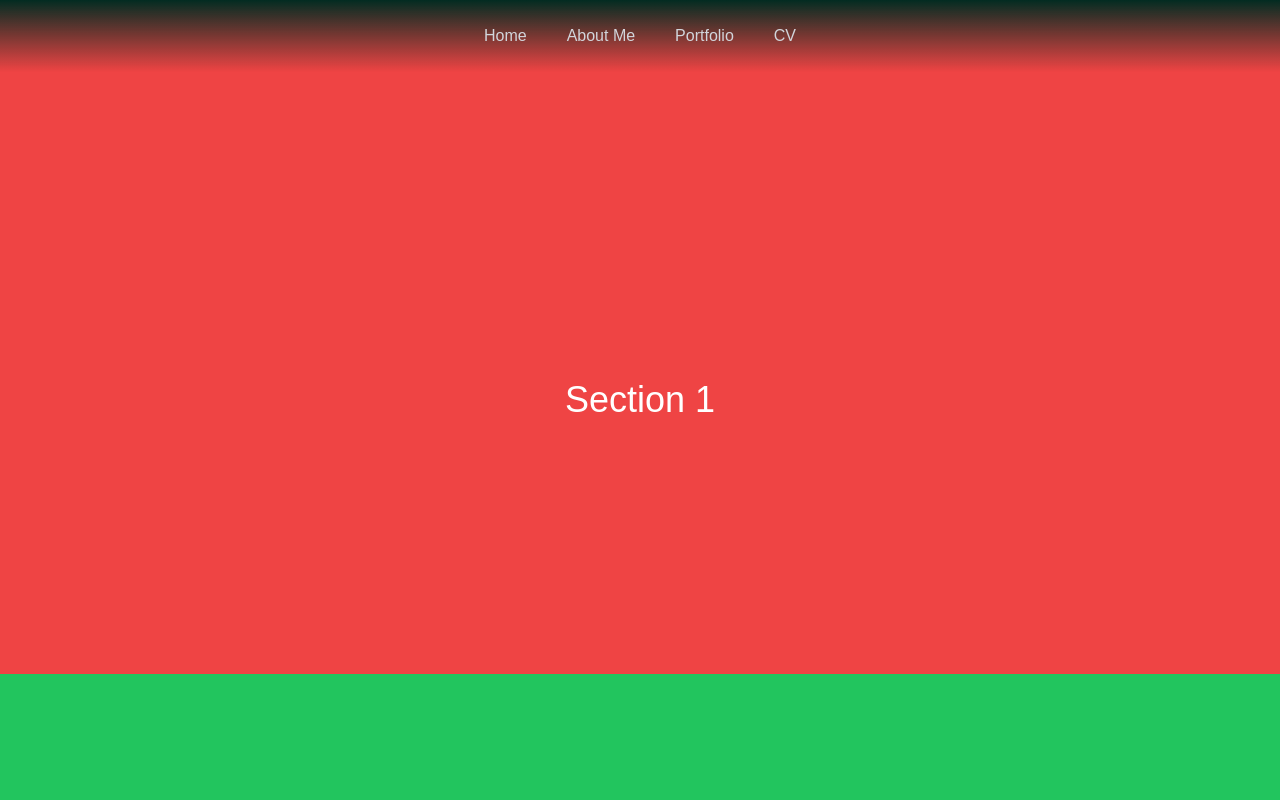
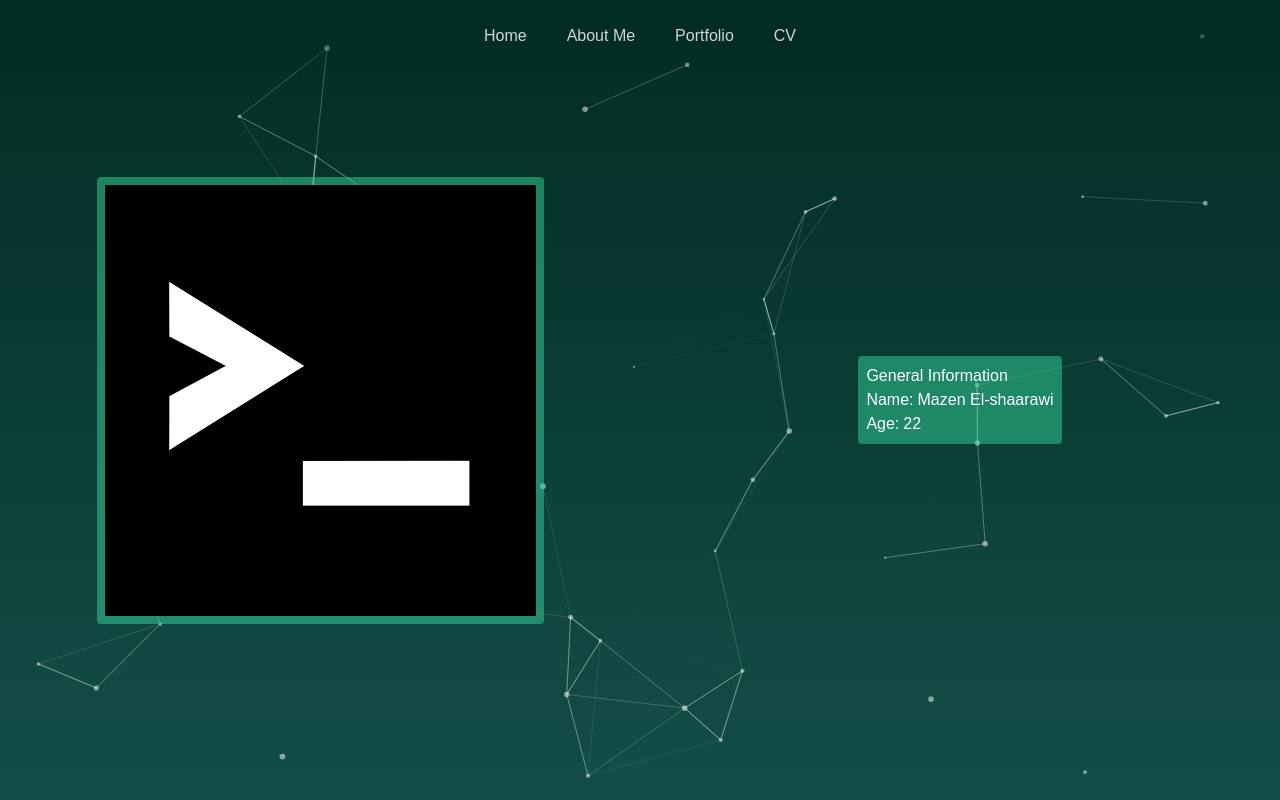
Before and after one commit to mzn-b/portfolio, a React (Vite) app: page / in a window 1280 px wide. Both pictures are taken after a click on the link "About Me". Shown: the top 800 px of the page. Built offline with nearby package versions, Linux system fonts and the light colour scheme; a web font is replaced by a local one.

Commit message:
set up basic about me, set up cv download, needs url

```diff
--- a/src/App.tsx
+++ b/src/App.tsx
@@ -3,7 +3,6 @@ import { Homepage } from "./pages/Homepage/Homepage";
 import { Layout } from "./layout/Layout";
 import { AboutMe } from "./pages/AboutMe/AboutMe";
 import { Portfolio } from "./pages/Portfolio/Portfolio";
-import { CV } from "./pages/CV/CV";
 import { Background } from "./Background";
 
 export const App = () => {
@@ -29,8 +28,5 @@ const InnerApp: FC<{ activePage: number }> = ({ activePage }) => {
   if (activePage === 3) {
     return <Portfolio />;
   }
-  if (activePage === 4) {
-    return <CV />;
-  }
   return null;
 };
--- /dev/null
+++ b/src/components/Item.tsx
@@ -0,0 +1,15 @@
+import { FC } from "react";
+
+interface ItemProps {
+  title: string;
+  children: React.ReactNode;
+}
+
+export const Item: FC<ItemProps> = ({ title, children }) => {
+  return (
+    <div className="flex items-center">
+      <h2 className="mr-1">{title}: </h2>
+      <div>{children}</div>
+    </div>
+  );
+};
--- a/src/components/Section.tsx
+++ b/src/components/Section.tsx
@@ -2,22 +2,17 @@ import React from "react";
 import { Parallax } from "react-scroll-parallax";
 
 interface SectionProps {
-  backgroundColor: string;
-  speed: number;
+  speed?: number;
   children: React.ReactNode;
 }
 
-export const Section: React.FC<SectionProps> = ({
-  children,
-  backgroundColor,
-  speed,
-}) => {
+export const Section: React.FC<SectionProps> = ({ speed, children }) => {
   return (
     <Parallax speed={speed}>
-      <div
-        className={`h-screen flex justify-center items-center ${backgroundColor}`}
-      >
-        <h1 className="text-white text-4xl">{children}</h1>
+      <div className="h-screen flex justify-center items-center">
+        <div className="bg-emerald-400 rounded p-2 bg-opacity-50">
+          {children}
+        </div>
       </div>
     </Parallax>
   );
--- a/src/layout/Layout.tsx
+++ b/src/layout/Layout.tsx
@@ -19,8 +19,24 @@ interface NavbarProps {
 }
 
 const Navbar: FC<NavbarProps> = ({ setActivePage }) => {
+  const handleDownload = () => {
+    const pdfUrl = "CV.pdf";
+
+    const link = document.createElement("a");
+    link.href = pdfUrl;
+    link.setAttribute("download", "CV.pdf");
+
+    document.body.appendChild(link);
+
+    link.click();
+
+    document.body.removeChild(link);
+  };
+
   return (
-    <nav className={`py-4 bg-gradient-to-b from-emerald-950 to-transparent fixed top-0 left-0 w-full z-50`}>
+    <nav
+      className={`py-4 bg-gradient-to-b from-emerald-950 to-transparent fixed top-0 left-0 w-full z-50`}
+    >
       <div className="max-w-7xl mx-auto px-4 sm:px-6 lg:px-8">
         <div className="flex justify-center">
           <div className="flex space-x-4">
@@ -50,7 +66,7 @@ const Navbar: FC<NavbarProps> = ({ setActivePage }) => {
             </a>
             <a
               onClick={() => {
-                setActivePage(4);
+                handleDownload();
               }}
               className="text-gray-300 hover:bg-gray-700 hover:text-white px-3 py-2 rounded-md text-m font-medium"
             >
--- a/src/pages/AboutMe/AboutMe.tsx
+++ b/src/pages/AboutMe/AboutMe.tsx
@@ -1,20 +1,31 @@
+import { ParallaxProvider } from "react-scroll-parallax";
 import { Section } from "../../components/Section";
-import { ParallaxProvider } from "react-scroll-parallax";
+import { GeneralInfo } from "./Sections/GeneralInfo";
+import { Education } from "./Sections/Education";
+import { Career } from "./Sections/Career";
 
 export const AboutMe = () => {
   return (
     <ParallaxProvider>
-      <div className="App">
-        <Section speed={10} backgroundColor="bg-red-500">
-          Section 1
+      <div className="grid grid-cols-2">
+        <Section>
+          <img src="terminal-icon.png" />
         </Section>
-        <Section speed={20} backgroundColor="bg-blue-500">
-          Section 2
+        <Section>
+          <GeneralInfo />
         </Section>
-        <Section speed={-110} backgroundColor="bg-green-500">
-          Section 3
+        <Section>
+          <Education />
         </Section>
-        {/* Add more sections as needed */}
+        <Section>
+          <img src="terminal-icon.png" />
+        </Section>
+        <Section>
+          <img src="terminal-icon.png" />
+        </Section>
+        <Section>
+          <Career />
+        </Section>
       </div>
     </ParallaxProvider>
   );
--- /dev/null
+++ b/src/pages/AboutMe/Sections/Career.tsx
@@ -0,0 +1,7 @@
+export const Career = () => {
+  return (
+    <div>
+      <h1>Career</h1>
+    </div>
+  );
+};
--- /dev/null
+++ b/src/pages/AboutMe/Sections/Education.tsx
@@ -0,0 +1,7 @@
+export const Education = () => {
+  return (
+    <div>
+      <h1>Education</h1>
+    </div>
+  );
+};
--- /dev/null
+++ b/src/pages/AboutMe/Sections/GeneralInfo.tsx
@@ -0,0 +1,28 @@
+import { Item } from "../../../components/Item";
+
+const calculateAgeInYears = (): number => {
+  const currentDate = new Date();
+  const birthDate = new Date("2001-04-20");
+  const yearsDiff = currentDate.getFullYear() - birthDate.getFullYear();
+
+  if (
+    currentDate.getMonth() < birthDate.getMonth() ||
+    (currentDate.getMonth() === birthDate.getMonth() &&
+      currentDate.getDate() < birthDate.getDate())
+  ) {
+    return yearsDiff - 1;
+  }
+
+  return yearsDiff;
+};
+
+export const GeneralInfo = () => {
+  const age = calculateAgeInYears();
+  return (
+    <div>
+      <h1>General Information</h1>
+      <Item title="Name">Mazen El-shaarawi</Item>
+      <Item title="Age">{age}</Item>
+    </div>
+  );
+};
--- a/src/pages/CV/CV.tsx
+++ /dev/null
@@ -1,3 +0,0 @@
-export const CV= ()=>{
-    return <div className="flex flex-col items-center justify-center h-screen">CV</div>
-}
```
